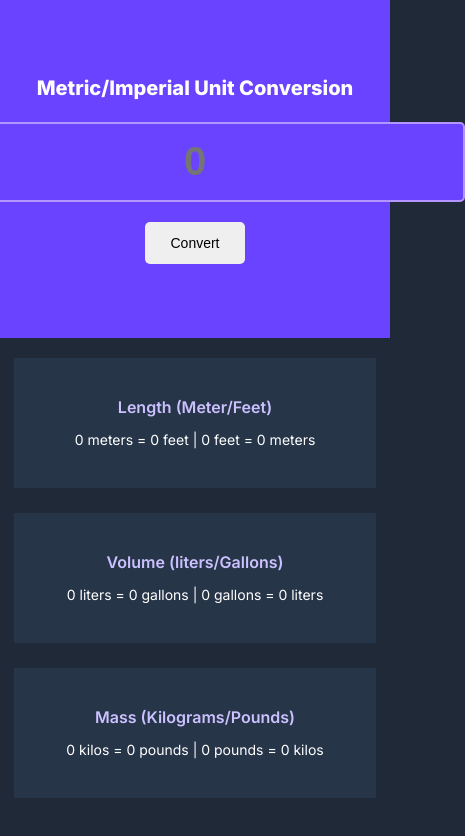
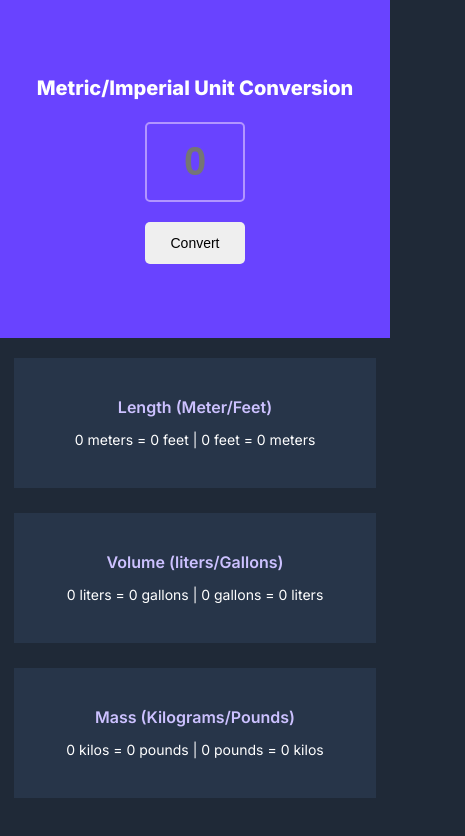
Before and after one commit to LanzTheFirst/Unit-Converter, a plain HTML site: page index.html in a window 390 px wide. Shown: the whole page, 465 px wide, since content can reach past the window. Drawn offline with Linux system fonts and the light colour scheme.

Commit message:
New uploaded files

```diff
--- a/index.css
+++ b/index.css
@@ -42,7 +42,9 @@ input[type=number]::-webkit-outer-spin-button {
   color: #fff;
   outline-style: none;
   margin-bottom: 30px;
+  width: 120px;
   min-width: 120px;
+  flex-shrink: 1;
   height: 100px;
   line-height: 24.39px;
   text-align: center;
@@ -106,7 +108,9 @@ input[type=number]::-webkit-outer-spin-button {
     border-radius: 5px;
     border: 2px solid #B295FF;
     margin-bottom: 20px;
+    width: 100px;
     min-width: 100px;
+    flex-shrink: 1;
     height: 80px;
     line-height: 20px;
     font-size: 40px;
--- a/index.js
+++ b/index.js
@@ -1,8 +1,10 @@
 const convertBtn = document.getElementById("convert-btn")
 const inputField = document.querySelector('[data-function="expand"]');
+
 inputField.addEventListener('input', () => {
   inputField.style.width = (inputField.value.length + 1) + 'ch'; // Adjust width
 });
+
 function convertUnits(){
   const inputNumber = document.getElementById("input-number").value
   const lowerContainer = document.getElementById("lower-container")
```
